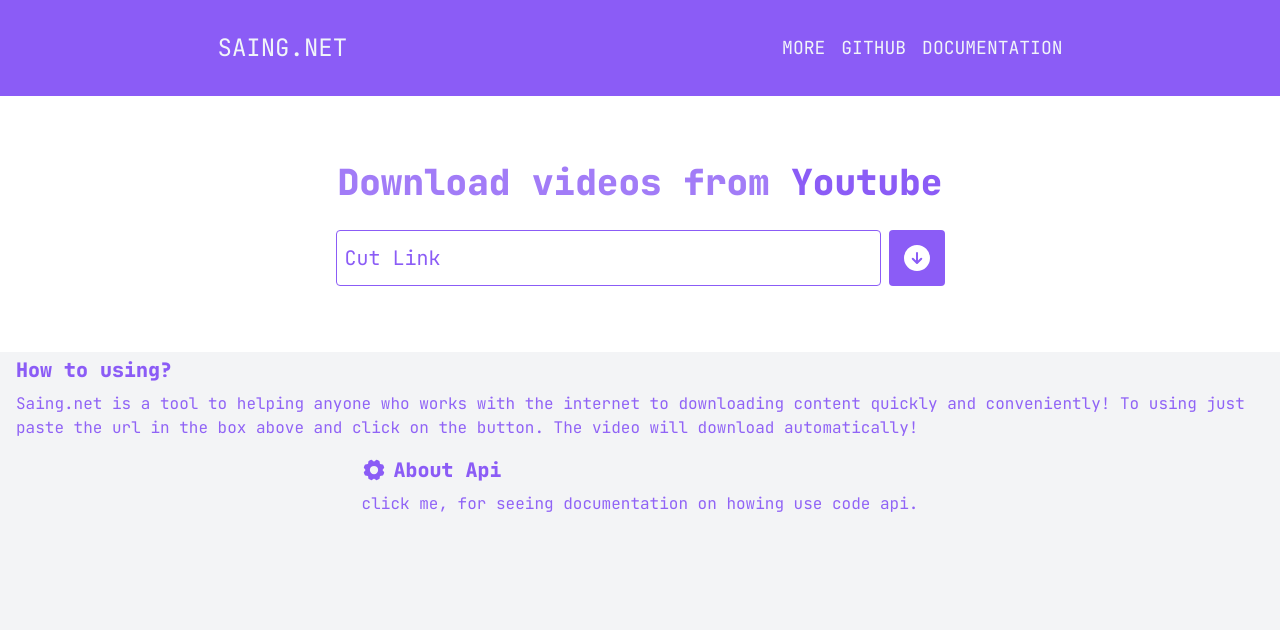
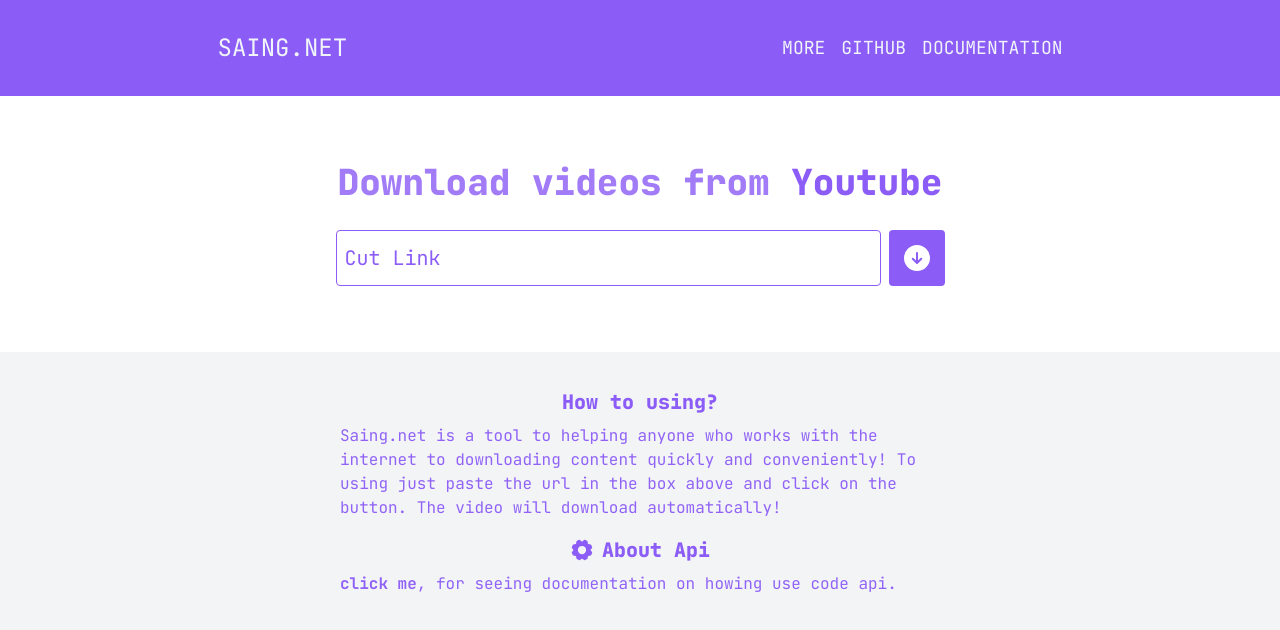
Before and after one commit to jsalexsandro/saing, a Next.js app: page / in a window 1280 px wide. Shown: the top 630 px of the page. Built offline with nearby package versions, Linux system fonts and the light colour scheme.

Commit message:
fix:Ajusted Infos of Screen

```diff
--- a/src/components/Section.tsx
+++ b/src/components/Section.tsx
@@ -2,27 +2,29 @@ import { Gear } from "phosphor-react";
 
 export function Section(){
   return (
-    <section className="flex items-center justify-center flex-wrap">
+    <section className="max-sm:flex items-center justify-center flex-wrap py-8">
       <article className="px-4 py-1 block">
-        <h2 className="text-violet-500 font-extrabold text-xl">
+        <h2 className="sm:text-center text-violet-500 font-extrabold text-xl">
           How to using?
         </h2>
-        <p className="text-violet-500 opacity-95 py-2">
+        <p className="sm:m-auto sm:w-[600px] text-violet-500 opacity-95 py-2">
           Saing.net is a tool to helping anyone who works with the internet to downloading content quickly and conveniently!
           To using just paste the url in the box above and click on the button.
           The video will download automatically!
         </p>
       </article>
-      <article className="px-4 py-1 block">
+      <article className="px-4 py-1 sm:flex sm:justify-center sm:items-center sm:flex-col">
         <div className="flex items-center gap-2">
           <Gear size={24} weight="fill" className="text-violet-500" />
-          <h2 className="text-xl font-extrabold text-violet-500">
+          <h2 className="sm:text-center text-xl font-extrabold text-violet-500">
             About Api
           </h2>
         </div>
         <div className="py-2">
-          <p className="text-violet-500 opacity-95">
-            click me, for seeing documentation on howing use code api.
+          <p className="sm:m-auto sm:w-[600px] text-violet-500 opacity-95">
+            <a href="#">
+              <strong>click me</strong>, for seeing documentation on howing use code api.
+            </a>
           </p>
         </div>
       </article>
```
